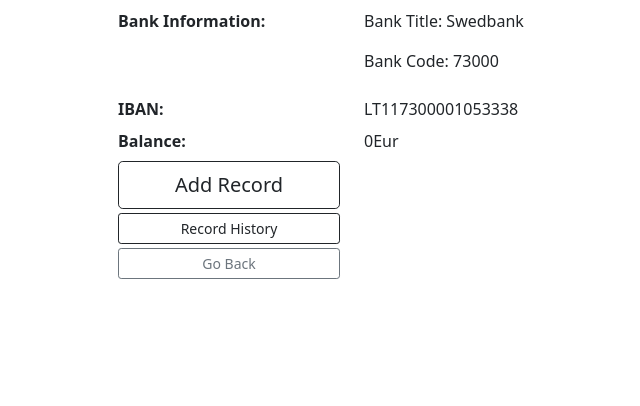
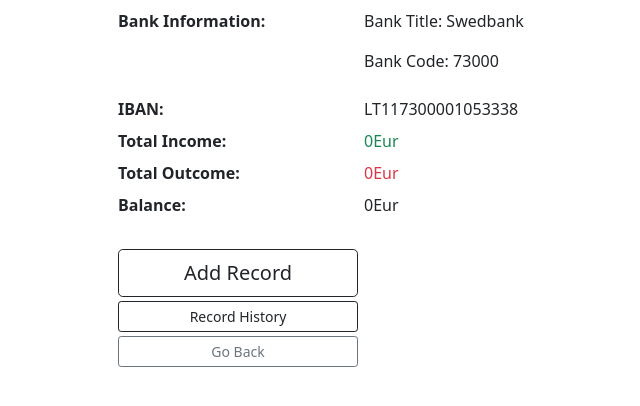
Before and after one commit to TripleCuba/individual_task_JB_VIGI18, a Django app: page /account/4 in a window 1280 px wide. Shown: the part 181-587 px from the top of the page, without its empty margins (42-682 px from the left). Run offline with Django 4.2, Linux system fonts and the light colour scheme; a user stored in the database is signed in; data comes from the database, SQL or seed files in the repository; both versions use the stored data as it was after the commit; data that the repository does not hold is empty.

Commit message:
Added income and outcome to detailed account info

```diff
--- a/budget_calculator/views.py
+++ b/budget_calculator/views.py
@@ -88,9 +88,19 @@ def show_account(request, id):
     account = Account.objects.filter(id=id).first()
     if not account or account.user.id != request.user.id:
         return redirect(reverse('show_accounts'))
+    records = Record.objects.filter(account=account)
+    income = 0
+    outcome = 0
+    for record in records:
+        if record.amount >= 0:
+            income += record.amount
+        else:
+            outcome += record.amount
 
     context = {
-        'data': account
+        'data': account,
+        'income': income,
+        'outcome': outcome
     }
     return render(request, 'show_account.html', context=context)
 
--- a/templates/show_account.html
+++ b/templates/show_account.html
@@ -12,14 +12,18 @@
       </dd>
     <dt class="col-sm-3">IBAN:</dt>
       <dd class="col-sm-9">{{data.iban}}</dd>
+    <dt class="col-sm-3">Total Income:</dt>
+      <dd class="col-sm-9 text-success">{{income}}Eur</dd>
+    <dt class="col-sm-3">Total Outcome:</dt>
+      <dd class="col-sm-9 text-danger">{{outcome}}Eur</dd>
     <dt class="col-sm-3">Balance:</dt>
       <dd class="col-sm-9">{{data.balance}}Eur</dd>
-
+</dl>
 <div class="d-flex flex-column w-25 gap-1" >
         <a class="btn btn-outline-dark btn-lg" href="{% url 'add_record' data.id %}" role="button">Add Record</a>
         <a class="btn btn-outline-dark btn-sm " href="{% url 'show_records_history' data.id %}" role="button">Record History</a>
         <a class="btn btn-outline-secondary btn-sm" href="{% url 'show_accounts' %}" role="button">Go Back</a>
     </div>
-    </dl>
+
     </main>
 {% endblock %}
```
Also changed, not shown: db.sqlite3.
